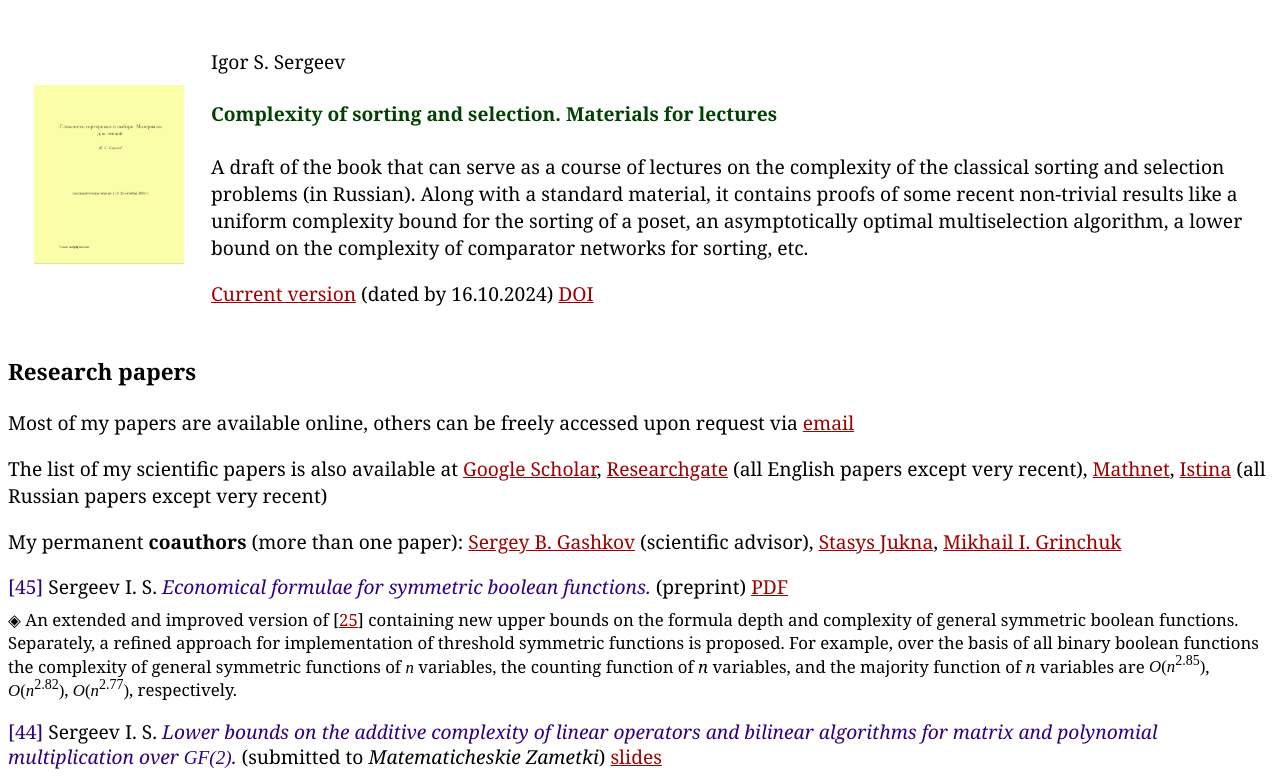
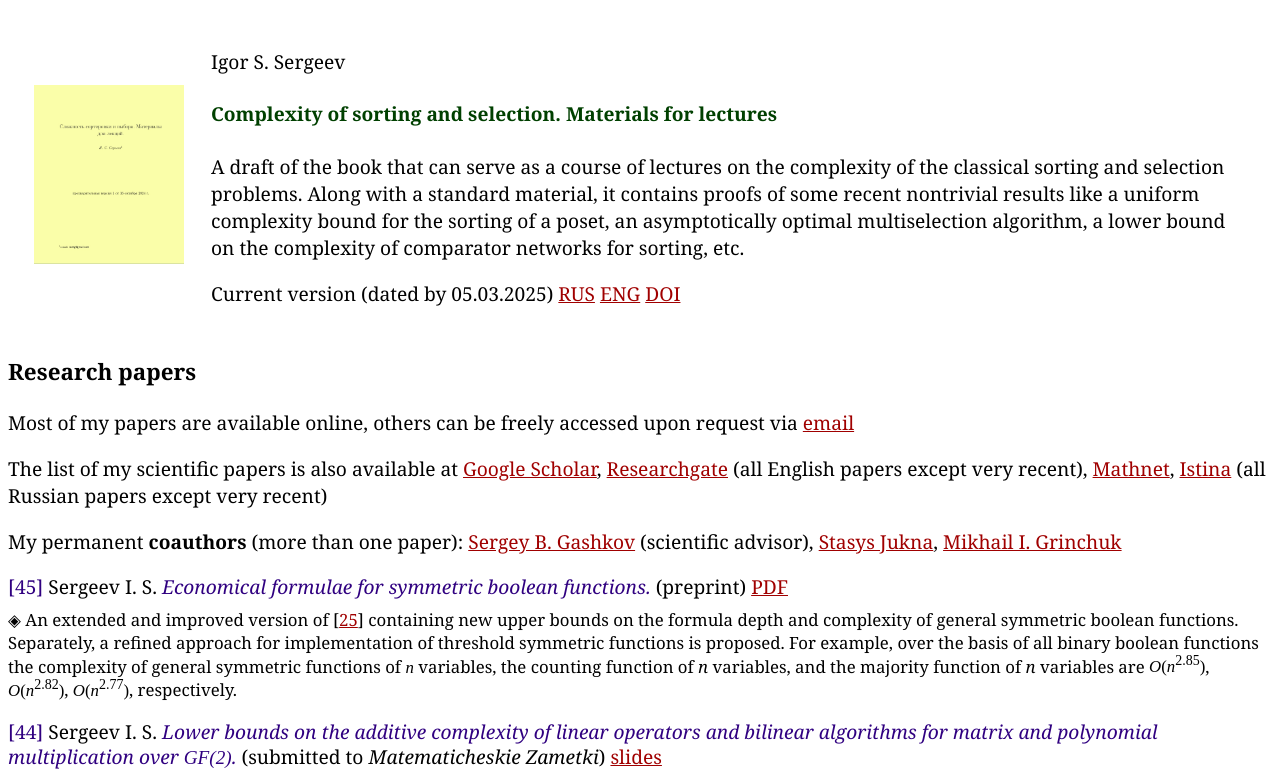
Before and after one commit to igorssergeev/igorssergeev.github.io, a plain HTML site: page index.html in a window 1280 px wide. Shown: the part 1100-1876 px from the top of the page. Drawn offline with Linux system fonts and the light colour scheme.

Commit message:
Add files via upload

```diff
--- a/index.html
+++ b/index.html
@@ -169,9 +169,10 @@ algorithms etc.).
                     <td>
                         Igor S. Sergeev
                         <h4> Complexity of sorting and selection. Materials for lectures </h4>
-                        A draft of the book that can serve as a course of lectures on the complexity of the classical sorting and selection problems (in Russian). Along with a standard material, it contains proofs of some recent non-trivial results like a uniform complexity bound for the sorting of a poset, an asymptotically optimal multiselection algorithm, a lower bound on the complexity of comparator networks for sorting, etc.
+                        A draft of the book that can serve as a course of lectures on the complexity of the classical sorting and selection problems. Along with a standard material, it contains proofs of some recent nontrivial results like a uniform complexity bound for the sorting of a poset, an asymptotically optimal multiselection algorithm, a lower bound on the complexity of comparator networks for sorting, etc.
                         <p> </p>
-                        <a href="./papers/S-lections_161024.pdf">Current version</a> (dated by 16.10.2024) <a href="http://dx.doi.org/10.13140/RG.2.2.28850.41927">DOI</a>
+                        Current version (dated by 05.03.2025) <a href="./papers/S-lectures_050325.pdf">RUS</a> <a href="./papers/S-lectures_eng_050325.pdf">ENG</a>
+                        <a href="http://dx.doi.org/10.13140/RG.2.2.28850.41927">DOI</a>
                    </td>
                 </tr>
        </tbody>
```
